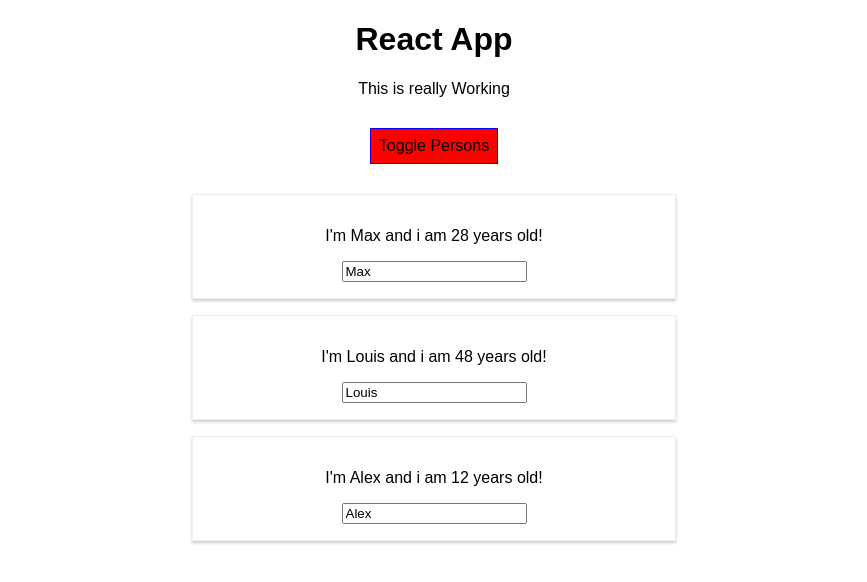
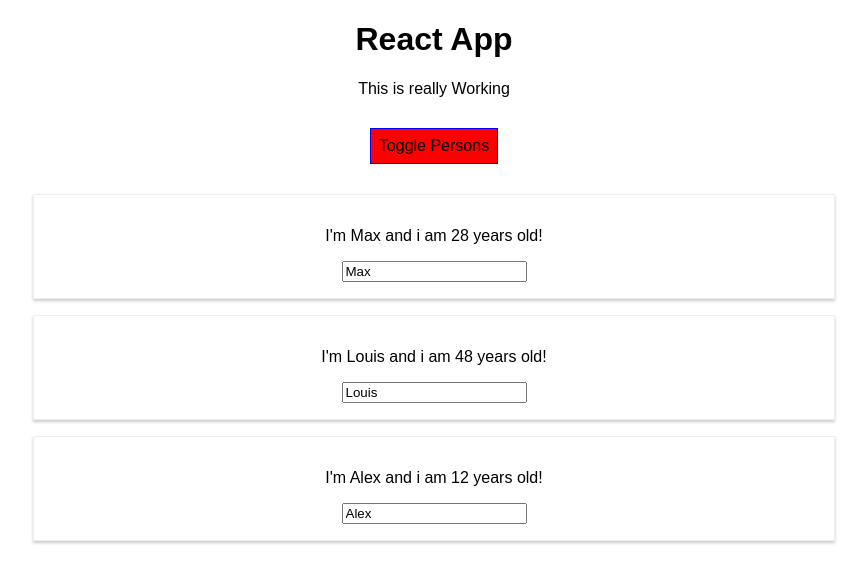
Before and after one commit to chicofos/React16, a React (Create React App) app: page / in a window 1280 px wide. Both pictures are taken after a click on the button "Toggle Persons". Shown: the top 582 px of the page, without its empty margins (206-1073 px from the left). Built offline with nearby package versions, Linux system fonts and the light colour scheme.

Commit message:
removing radium

```diff
--- a/src/App.js
+++ b/src/App.js
@@ -1,7 +1,6 @@
 import React, { Component } from 'react';
 import './App.css';
 import Person  from './Person/Person.js'
-import Radium, { StyleRoot } from 'radium';
 
 class App extends Component {
 
@@ -52,11 +51,7 @@
       font : 'inherit',
       border: '1px solid blue',
       padding: '8px',
-      cursor: 'pointer',
-      ':hover': {
-        backgroundColor: 'lightGreen',
-        color: 'black'
-      }
+      cursor: 'pointer'
     };
 
     let persons = null;
@@ -78,10 +73,6 @@
       );
 
       style.backgroundColor = "red";
-      style[':hover'] = {
-        backgroundColor: 'salmon',
-        color: 'black'
-      }
     }
 
     let classes = [];
@@ -95,7 +86,6 @@
     }
 
     return (
-      <StyleRoot>
       <div className="App">
         <h1>React App</h1>
         <div className={classes.join(' ')}> This is really Working</div>
@@ -108,9 +98,8 @@
         </div>
         {persons}
       </div>
-      </StyleRoot>
     );
   }
 }
 
-export default Radium(App);
+export default App;
--- a/src/Person/Person.js
+++ b/src/Person/Person.js
@@ -1,15 +1,11 @@
 import React from 'react';
 import './Person.css';
-import Radium from 'radium';
+
 
 const person = (props) => {
-    const style = {
-        '@media(min-width: 500px)' : {
-            width : '450px'
-        }
-    }
+
     return (
-        <div className="Person" style={style}>
+        <div className="Person">
             <p onClick={props.click}>I'm {props.name} and i am {props.age} years old!</p>
             <p>{props.children}</p>
             <input type="text" onChange={props.changed}  value={props.name}/>
@@ -17,4 +13,4 @@
     )
 };
 
-export default Radium(person);
+export default person;
```
